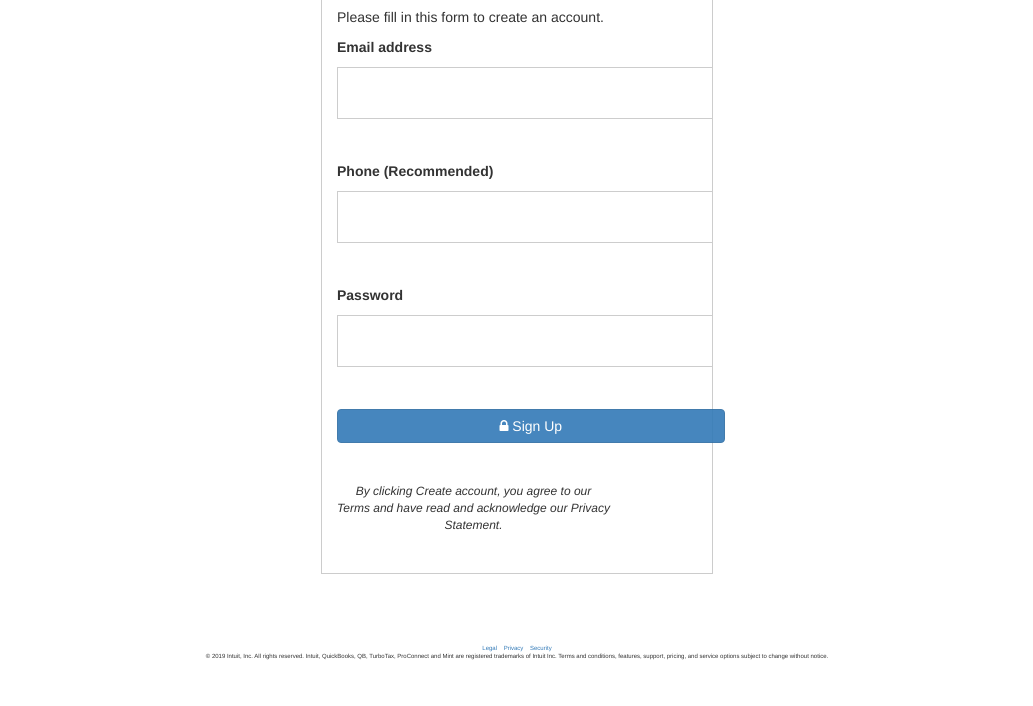
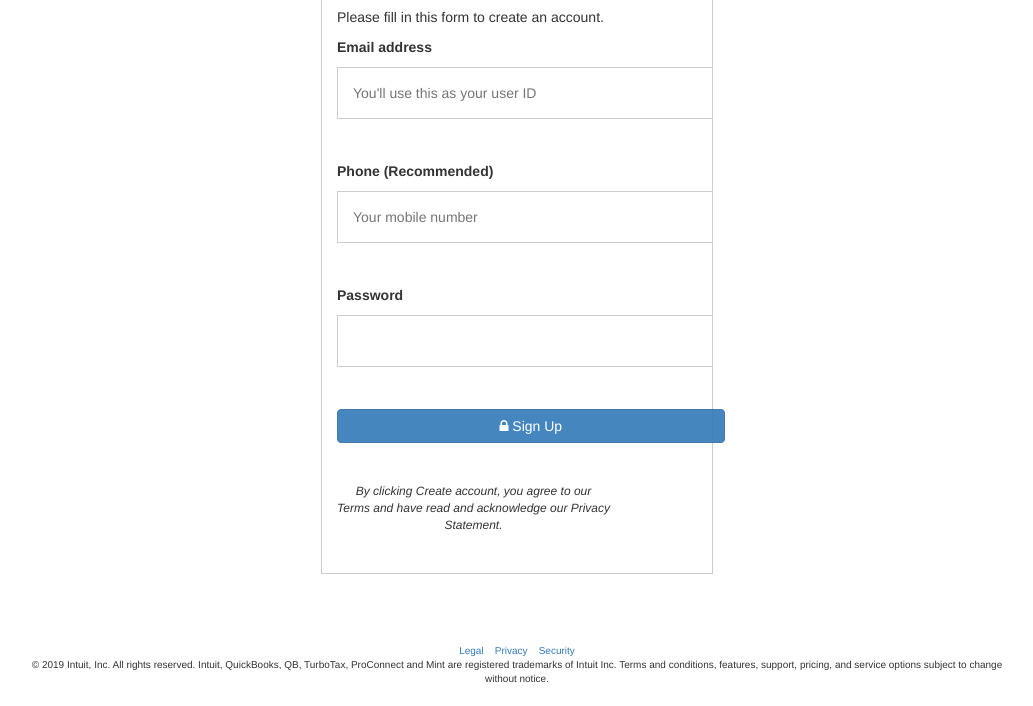
Before and after one commit to mosesmuchemi/anibaba-muchemi-mint-clone, a plain HTML site: page index.html in a window 1280 px wide. Shown: the part 491-1197 px from the top of the page, without its empty margins (123-1156 px from the left). Before the commit the page ends 1172 px from the top, so only its background shows below. Drawn offline with nearby package versions, Linux system fonts and the light colour scheme.

Commit message:
minor html changes

```diff
--- a/index.html
+++ b/index.html
@@ -52,10 +52,10 @@
                             <p>Please fill in this form to create an account.</p>
 
                             <label for="email"><b>Email address</b></label><br />
-                            <input type="text" id="email" name="email" title="You'll use this as your user ID" required>
+                            <input type="text" id="email" name="email" placeholder="You'll use this as your user ID" required>
                             <br /><br />
                             <label for="phone"><b>Phone (Recommended)</b></label><br />
-                            <input type="password" id="phone" name="phone" title="We strongly recommend adding a phone number. This will help verify your account and keep it safe" required>
+                            <input type="text" id="phone" name="phone" placeholder="Your mobile number" required>
                             <br /><br />
                             <label for="password"><b>Password</b></label><br />
                             <input type="password" id="password" name="password" required>
@@ -81,7 +81,7 @@
             </div>
         </aside>
         <div class="centerbase">
-            <p style="text-align: center; font-size: 6px;">
+            <p style="text-align: center; font-size: 10px;">
                 <a href="http://about.intuit.com/legal/">Legal</a> &nbsp;&nbsp;
                 <a href="https://security.intuit.com/privacy/">Privacy </a>&nbsp;&nbsp;
                 <a href="http://security.intuit.com/">Security</a><br />
```
